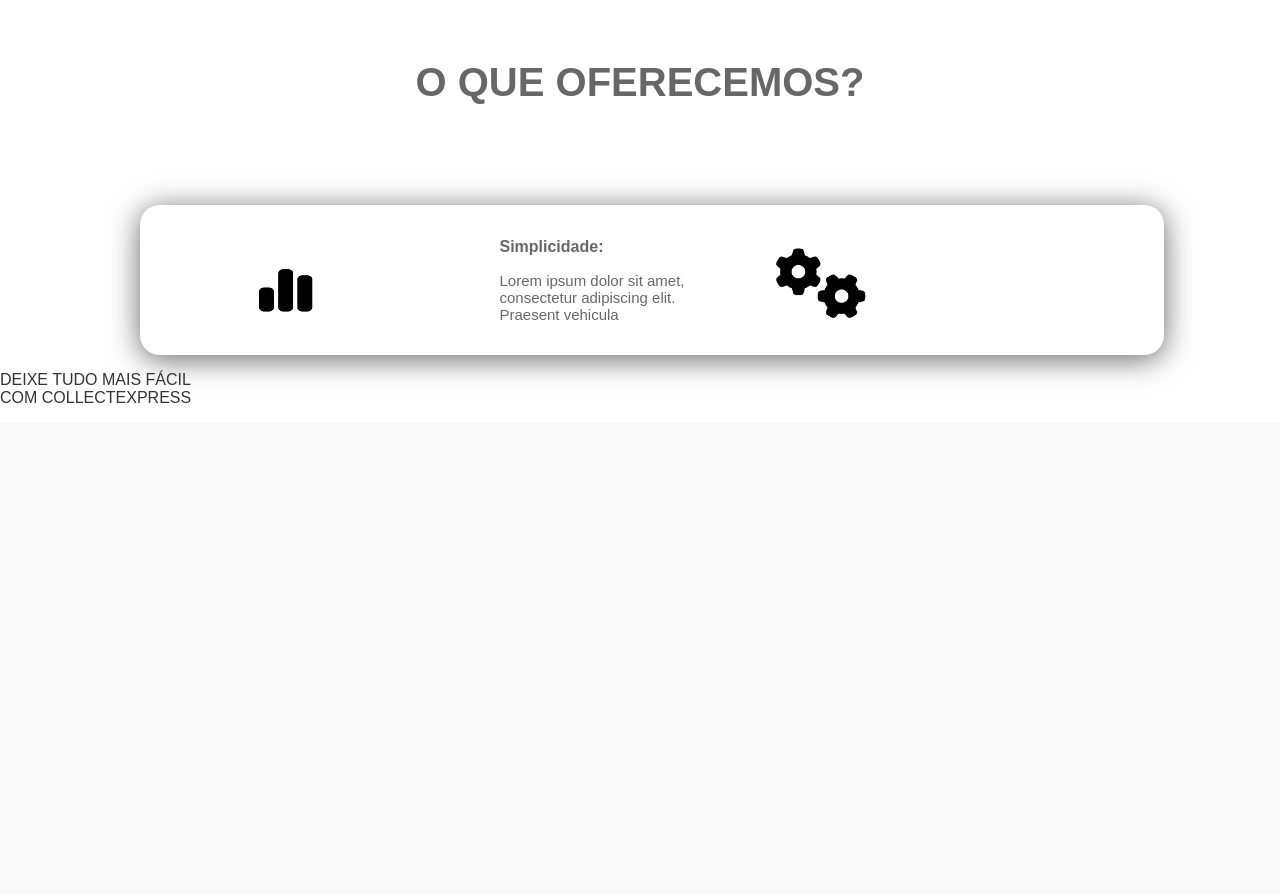
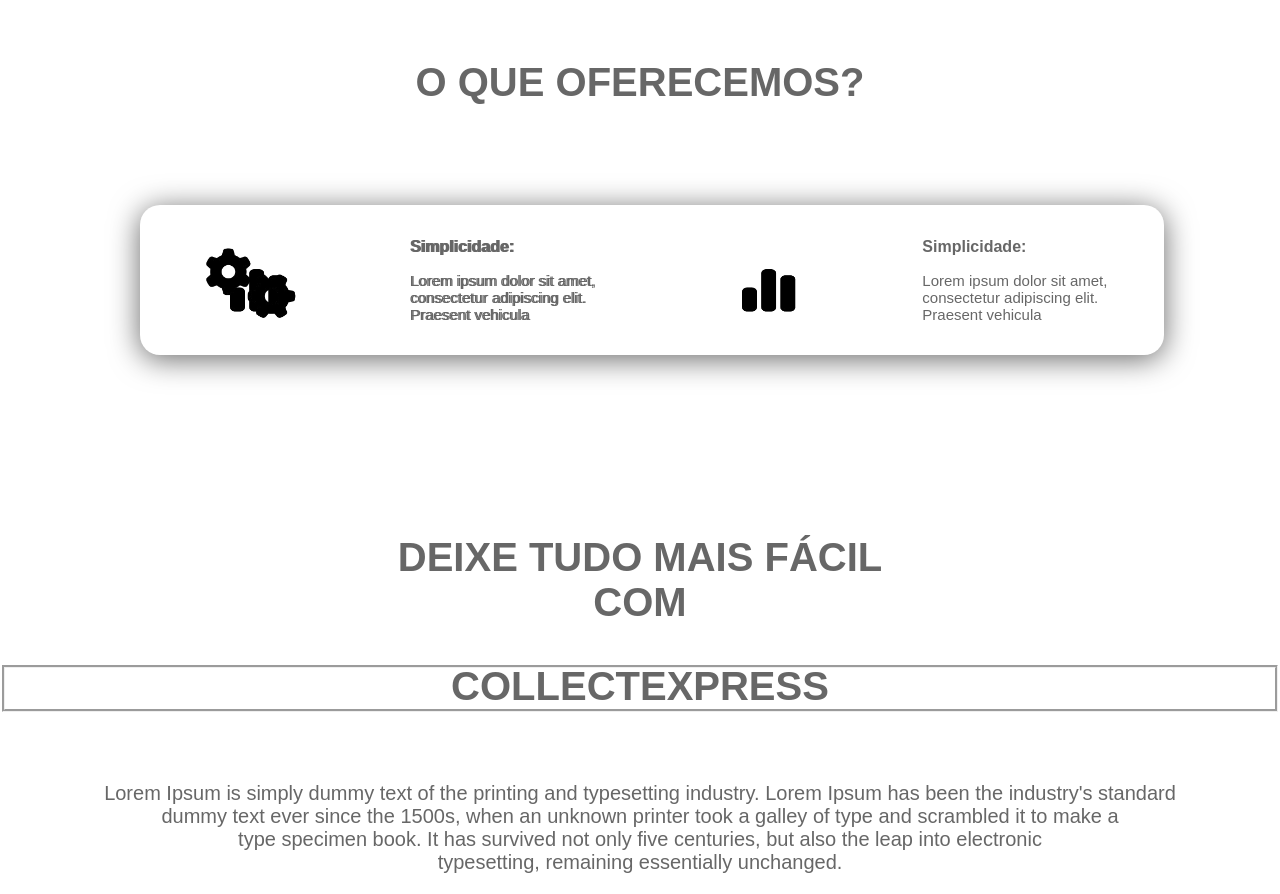
Before and after one commit to pedrosantos664/ColletExpress, a PHP site: page / in a window 1280 px wide. Shown: the part 940-1834 px from the top of the page. Before the commit the page ends 1343 px from the top, so only its background shows below. Run offline with PHP 8.4, Linux system fonts and the light colour scheme.

Commit message:
feat: Arruma design da página index

```diff
--- a/caçamba/css/styles.css
+++ b/caçamba/css/styles.css
@@ -135,7 +135,7 @@
     margin-left: -45px;
 }
 
-.O_q {
+.oQue {
 	font-family: Arial, sans-serif;
     font-size: 40px;
     font-weight: normal;
@@ -143,6 +143,28 @@
     color: #676767;
 	margin-top: 90px;
 	font-weight: bold;
+}
+
+.facil{
+	font-family: Arial, sans-serif;
+    font-size: 40px;
+    font-weight: normal;
+    text-align: center;
+    color: #676767;
+	margin-top: 180px;
+	font-weight: bold;
+
+}
+
+.facil2{
+	font-family: Arial, sans-serif;
+    font-size: 40px;
+    font-weight: normal;
+    text-align: center;
+    color: #676767;
+	font-weight: bold;
+	margin: -10px;
+
 }
 
 .container_ofere {
@@ -157,14 +179,6 @@
 	padding-top: -10px;
     justify-content: space-around;
     align-items: center;
-}
-
-#grafico{
-	margin-left: -210px;
-}
-
-.conteudo1{
-	margin-left: -420px;
 }
 
 .titulo{
@@ -183,6 +197,21 @@
 
 #engrenagem{
 	margin-left: -510px;
+}
+
+.collect{
+	border-width: 3.5px;
+	color:black;
+}
+
+.textoFacil {
+	font-family: Arial, sans-serif;
+    font-size: 20px;
+    font-weight: normal;
+    text-align: center;
+    color: #676767;
+    justify-content: space-between;
+	margin-top: 70px;
 }
 
 #servicosList {
--- a/caçamba/index.html
+++ b/caçamba/index.html
@@ -51,7 +51,7 @@
 
 	</main>
 
-	<p class="O_q">O QUE OFERECEMOS?</p>
+	<p class="oQue">O QUE OFERECEMOS?</p>
 
 	<div class=" container_ofere">
 		<img src="imagens/grafico.png" id="grafico" width="100" height="100">
@@ -60,9 +60,24 @@
 			<p class="texto">Lorem ipsum dolor sit amet,<br> consectetur adipiscing elit.<br> Praesent vehicula</p>
 		</div>
 		<img src="imagens/engrenagem.png" id="engrenagem" width="100" height="100">
+		<div class="conteudo1">
+			<p class="titulo">Simplicidade:</p>
+			<p class="texto">Lorem ipsum dolor sit amet,<br> consectetur adipiscing elit.<br> Praesent vehicula</p>
+		</div>
+		<img src="imagens/grafico.png" id="grafico" width="100" height="100">
+		<div class="conteudo1">
+			<p class="titulo">Simplicidade:</p>
+			<p class="texto">Lorem ipsum dolor sit amet,<br> consectetur adipiscing elit.<br> Praesent vehicula</p>
+		</div>
 	</div>
 
-	<p class="facil">DEIXE TUDO MAIS FÁCIL<br> COM COLLECTEXPRESS</p>
+	<p class="facil">DEIXE TUDO MAIS FÁCIL<br> COM <fieldset class="collect"><p class="facil2">COLLECTEXPRESS</p></fieldset></p>
+
+	<p class="textoFacil">Lorem Ipsum is simply dummy text of the printing and typesetting industry.
+		 Lorem Ipsum has been the industry's standard<br> dummy text ever since the 1500s, when an unknown printer took a
+		  galley of type and scrambled it to make a <br>type specimen book. It has survived not only five centuries, but also
+		   the leap into electronic<br> typesetting, remaining essentially unchanged.</p>
+		   <!---Prometo que arrumo amanhã <3-->
 
 	<script src="js/scripts.js"></script>
 </body>
```
